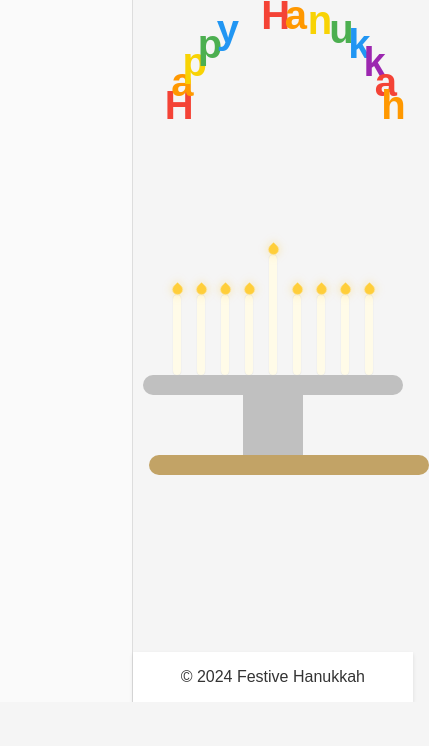
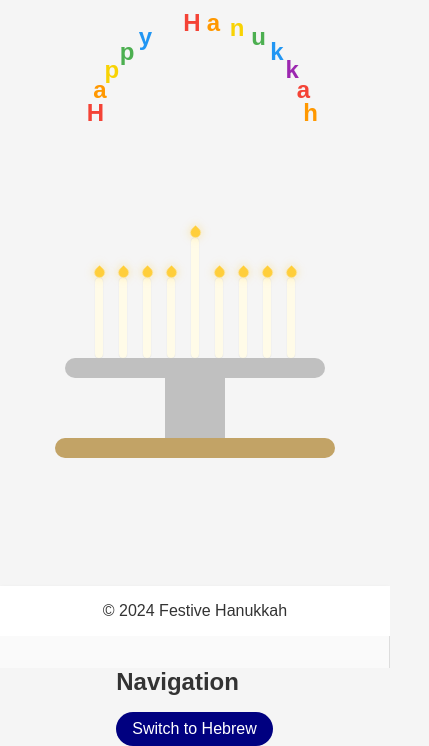
Before and after one commit to Dor-J/happy-hanukkah, a plain HTML site: page index.html in a window 390 px wide. Shown: the part 142-888 px from the top of the page, 429 px wide, since content can reach past the window. Before the commit the page ends 844 px from the top, so only its background shows below. Drawn offline with Linux system fonts and the light colour scheme.

Commit message:
Improve styling

```diff
--- a/css/styles.css
+++ b/css/styles.css
@@ -80,6 +80,7 @@ body {
   flex-direction: column;
   align-items: center;
   height: 100%;
+  max-width: 200px;
 }
 
 .layout__main {
@@ -533,7 +534,7 @@ body {
   width: 100%;
   max-width: 800px;
   text-align: center;
-  margin-bottom: 3rem;
+  margin: 0rem auto 2rem;
 }
 
 /* Base of the Menorah */
@@ -542,7 +543,7 @@ body {
   height: 20px;
   background-color: var(--menorah-base-color);
   border-radius: 10px;
-  margin: 0rem 1rem 2rem;
+  margin: 0rem auto 2rem;
 }
 .menorah__base__silver {
   width: 260px;
@@ -670,6 +671,27 @@ body {
     --arch-radius-he: 110px;
   }
 
+  .layout {
+    /* Side nav: ~200px, main fills remainder */
+    grid-template-columns: 1fr;
+    grid-template-rows: 1fr 6fr;
+    min-height: 100vh; /* full viewport height */
+
+    .layout__sidebar {
+      order: 2;
+      min-width: 100%;
+      height: 20px;
+    }
+  }
+
+  .ltr {
+    font-size: 1.5rem;
+  }
+  .site-header,
+  .site-footer {
+    max-height: 6rem;
+  }
+
   .candle {
     width: 8px;
     height: 80px;
```
